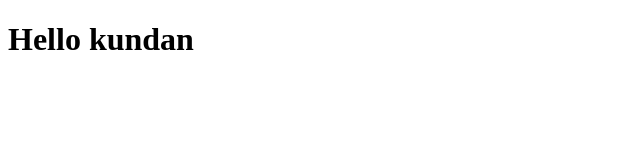
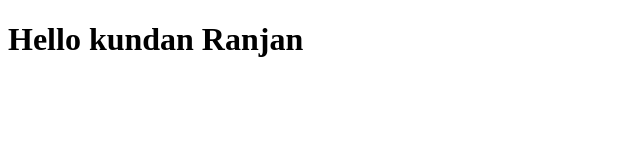
Before and after one commit to kundan111/git-one, a plain HTML site: page index.html in a window 1280 px wide. Shown: the whole page, without its empty margins (0-640 px from the left). Drawn offline with Linux system fonts and the light colour scheme.

Commit message:
Added the full name of writer in index.html

```diff
--- a/index.html
+++ b/index.html
@@ -8,7 +8,7 @@
 </head>
 <body>
 
-<h1>Hello kundan</h1>
+<h1>Hello kundan Ranjan</h1>
 
 </body>
 </html>
```
